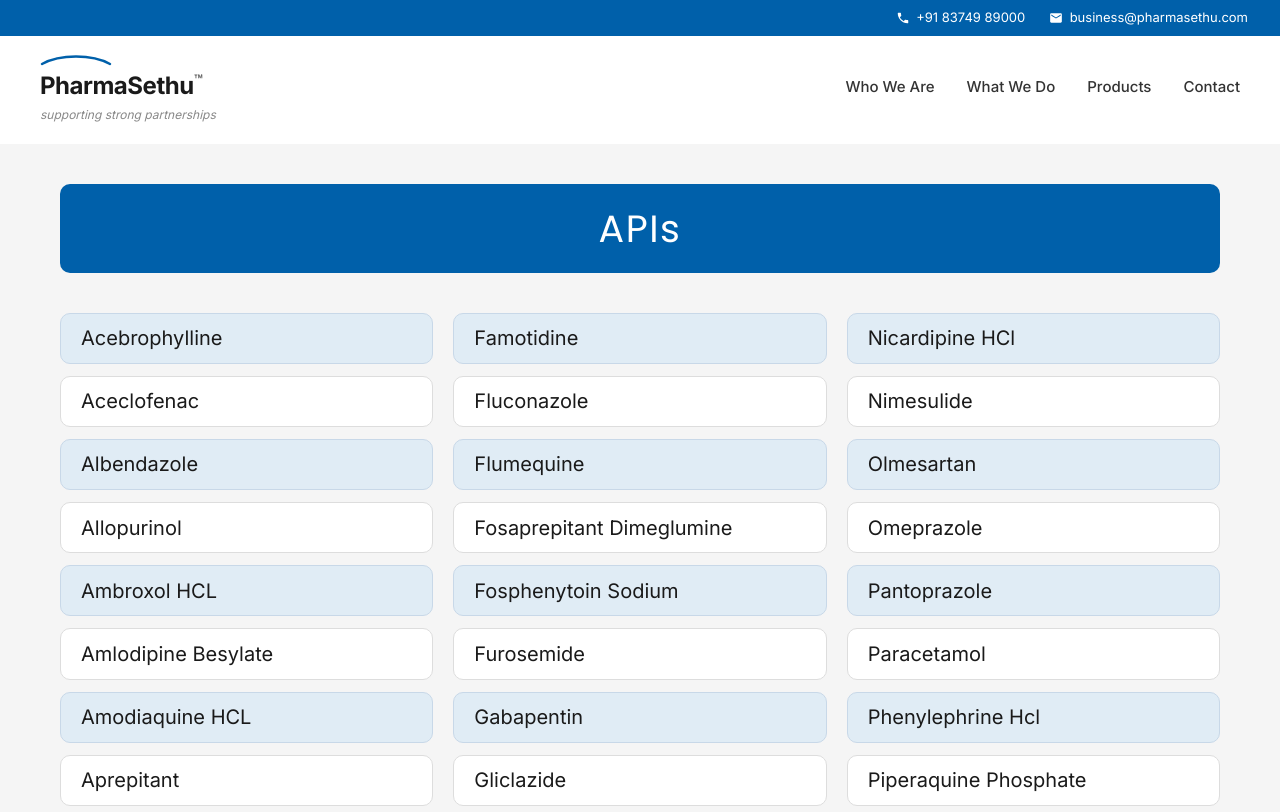
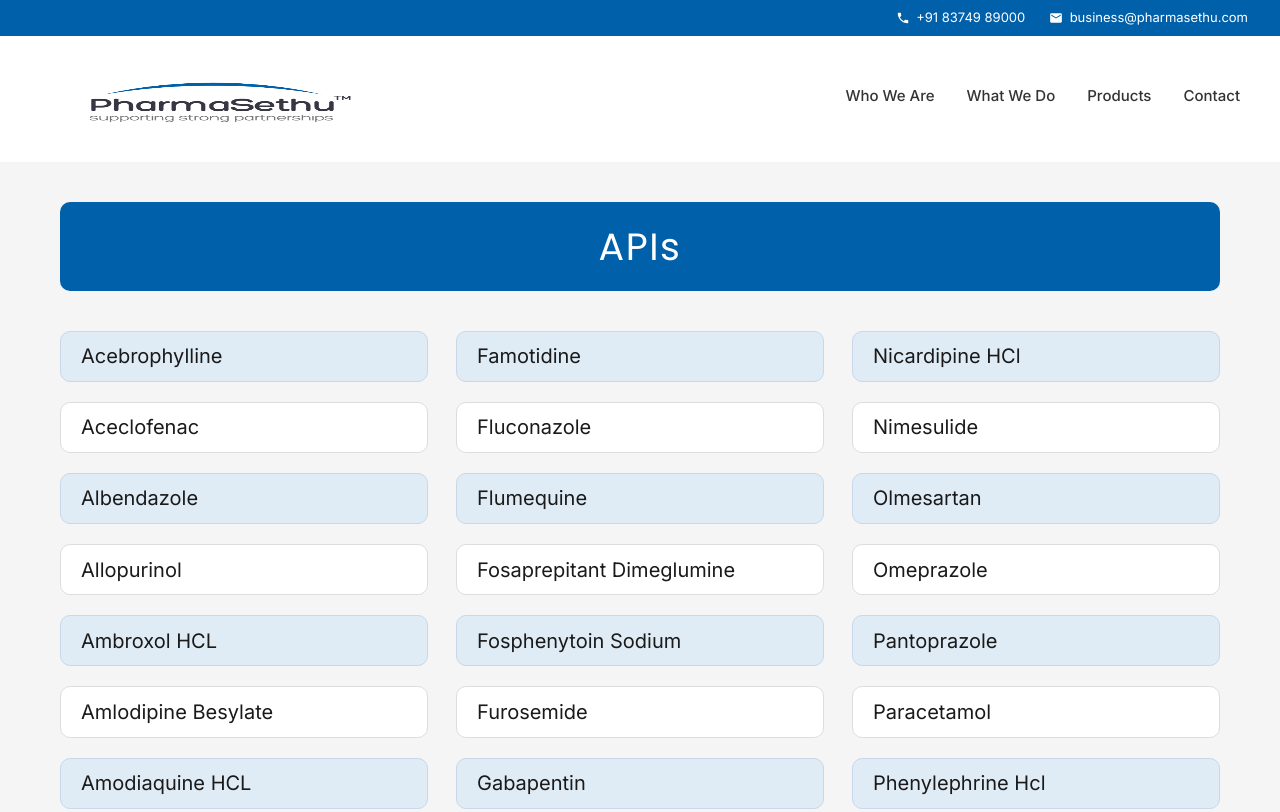
Before and after one commit to chaitanya6380/Products-PharmaShetu, a plain HTML site: page products.html in a window 1280 px wide. Shown: the top 812 px of the page. Drawn offline with Linux system fonts and the light colour scheme.

Commit message:
Initial commit - PharmaSethu products page

```diff
--- a/products.html
+++ b/products.html
@@ -53,28 +53,11 @@
     }
     .logo-wrap {
       display: flex;
-      flex-direction: column;
-      align-items: flex-start;
+      align-items: center;
     }
-    .logo-arc {
-      width: 72px;
-      height: 14px;
-      margin-bottom: 2px;
-    }
-    .logo-text {
-      font-size: 1.5rem;
-      font-weight: 700;
-      color: #1a1a1a;
-      letter-spacing: -0.02em;
-      position: relative;
-      display: inline-block;
-    }
-    .logo-text .tm { font-size: 0.6em; vertical-align: super; color: #666; }
-    .tagline {
-      font-size: 0.75rem;
-      color: #888;
-      margin-top: 2px;
-      font-style: italic;
+    .logo-wrap img {
+      width: 340px;
+      height: 90px;
     }
     .nav-links {
       display: flex;
@@ -98,8 +81,8 @@
     .api-grid {
       display: grid;
       grid-template-columns: 1fr 1fr 1fr;
-      column-gap: 20px;
-      row-gap: 12px;
+      column-gap: 28px;
+      row-gap: 20px;
     }
 
     /* Pill cards - fully rounded capsule shape */
@@ -176,7 +159,7 @@
     /* Download CTA button */
     .cta-wrap {
       text-align: center;
-      padding: 1.5rem 0 0 0;
+      padding: 2.5rem 0 0 0;
     }
     .cta-btn {
       display: inline-flex;
@@ -207,7 +190,7 @@
     .split-tables {
       display: grid;
       grid-template-columns: 1fr 1fr;
-      gap: 20px;
+      gap: 28px;
     }
 
     @media (max-width: 768px) {
@@ -238,11 +221,7 @@
   <!-- Main navigation -->
   <header class="main-nav">
     <div class="logo-wrap">
-      <svg class="logo-arc" viewBox="0 0 72 14" fill="none" xmlns="http://www.w3.org/2000/svg">
-        <path d="M2 12C20 2 52 2 70 12" stroke="#0060AA" stroke-width="2.5" stroke-linecap="round"/>
-      </svg>
-      <span class="logo-text">PharmaSethu<span class="tm">™</span></span>
-      <span class="tagline">supporting strong partnerships</span>
+      <img src="logo.png" alt="PharmaSethu - supporting strong partnerships">
     </div>
     <nav class="nav-links">
       <a href="#who-we-are">Who We Are</a>
```
Also changed, not shown: index.html (+5 -26 lines), logo.png (added).
